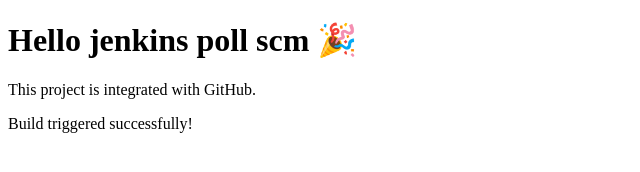
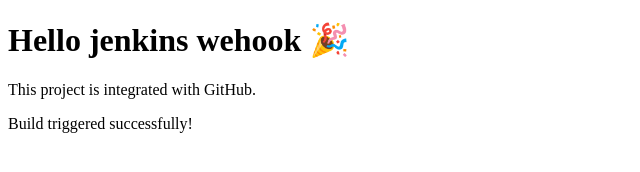
Before and after one commit to meenakshi-2823/jenkins-demo, a plain HTML site: page index.html in a window 1280 px wide. Shown: the whole page, without its empty margins (0-640 px from the left). Drawn offline with Linux system fonts and the light colour scheme.

Commit message:
Update index.html

```diff
--- a/index.html
+++ b/index.html
@@ -4,7 +4,7 @@
     <title>Jenkins GitHub Integration</title>
 </head>
 <body>
-    <h1>Hello jenkins poll scm 🎉</h1>
+    <h1>Hello jenkins wehook 🎉</h1>
     <p>This project is integrated with GitHub.</p>
     <p>Build triggered successfully!</p>
 </body>
```
